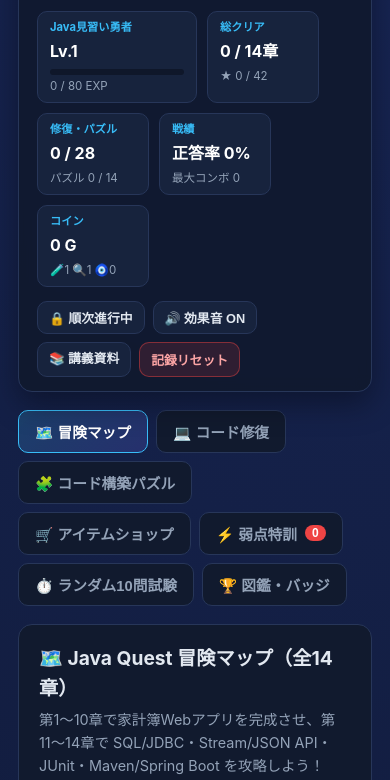
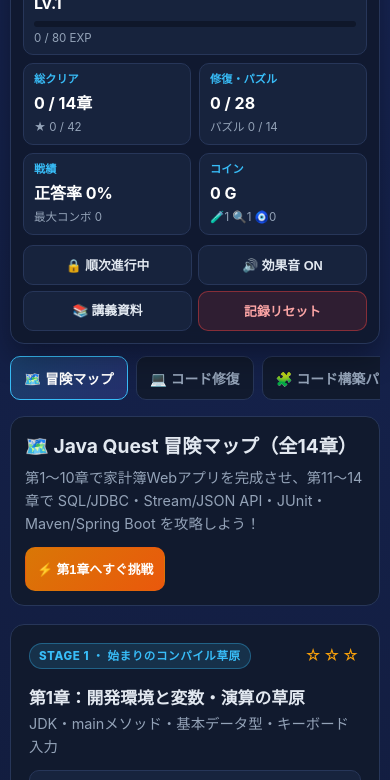
Before and after one commit to ponzunop/java-study, a plain HTML site: page game/index.html in a window 390 px wide. Shown: the part 139-919 px from the top of the page. Drawn offline with Linux system fonts and the light colour scheme.

Commit message:
feat: スマホブラウザ対応（レスポンシブレイアウト・タッチ領域・同一Wi-Fi接続）
Generated by Mistral Vibe.
Co-Authored-By: Mistral Vibe <vibe@mistral.ai>

```diff
--- a/game/index.html
+++ b/game/index.html
@@ -2,7 +2,9 @@
 <html lang="ja">
 <head>
   <meta charset="UTF-8" />
-  <meta name="viewport" content="width=device-width, initial-scale=1.0" />
+  <meta name="viewport" content="width=device-width, initial-scale=1.0, viewport-fit=cover" />
+  <meta name="theme-color" content="#0b1120" />
+  <meta name="apple-mobile-web-app-capable" content="yes" />
   <title>Java Quest: MyKakeibo RPG — ゲームで学ぶJava全14回</title>
   <link rel="stylesheet" href="style.css" />
 </head>
--- a/game/style.css
+++ b/game/style.css
@@ -926,3 +926,122 @@ code.inline-code {
   border-radius: 999px;
   padding: 2px 10px;
 }
+
+/* Mobile & Touch Optimization */
+button,
+.btn,
+.nav-tab,
+.choice-btn,
+.item-use-btn,
+.puzzle-step-btn,
+.blank-select {
+  touch-action: manipulation;
+  -webkit-tap-highlight-color: transparent;
+}
+
+@media (max-width: 640px) {
+  .app-shell {
+    padding: 10px 10px calc(28px + env(safe-area-inset-bottom));
+  }
+
+  .hud {
+    padding: 12px;
+    gap: 10px;
+  }
+
+  .hud-brand h1 {
+    font-size: 1.02rem;
+  }
+
+  .hud-stats {
+    display: grid;
+    grid-template-columns: 1fr 1fr;
+    width: 100%;
+    gap: 8px;
+  }
+
+  .level-pill {
+    grid-column: 1 / -1;
+    min-width: 0;
+  }
+
+  .stat-pill {
+    min-width: 0;
+    padding: 7px 10px;
+  }
+
+  .hud-actions {
+    width: 100%;
+    display: grid;
+    grid-template-columns: 1fr 1fr;
+    gap: 6px;
+  }
+
+  .hud-actions .btn {
+    width: 100%;
+    min-height: 40px;
+  }
+
+  .nav-tabs {
+    flex-wrap: nowrap;
+    overflow-x: auto;
+    -webkit-overflow-scrolling: touch;
+    scrollbar-width: none;
+    margin: 12px 0;
+    padding-bottom: 4px;
+  }
+
+  .nav-tabs::-webkit-scrollbar {
+    display: none;
+  }
+
+  .nav-tab {
+    flex: 0 0 auto;
+    white-space: nowrap;
+    min-height: 44px;
+    padding: 9px 13px;
+    font-size: 0.86rem;
+  }
+
+  .stage-grid,
+  .shop-grid,
+  .badge-grid {
+    grid-template-columns: 1fr;
+  }
+
+  .section-banner,
+  .battle-shell,
+  .quest-card,
+  .puzzle-card,
+  .shop-card {
+    padding: 14px;
+  }
+
+  .choice-btn,
+  .item-use-btn,
+  .puzzle-step-btn,
+  .btn {
+    min-height: 44px;
+  }
+
+  .blank-select {
+    width: 100%;
+    min-height: 44px;
+  }
+
+  .modal {
+    padding: 8px;
+  }
+
+  .modal-card {
+    max-height: 94vh;
+  }
+
+  .modal-footer {
+    flex-direction: column;
+  }
+
+  .modal-footer .btn {
+    width: 100%;
+  }
+}
```
Also changed, not shown: 2 other files.
